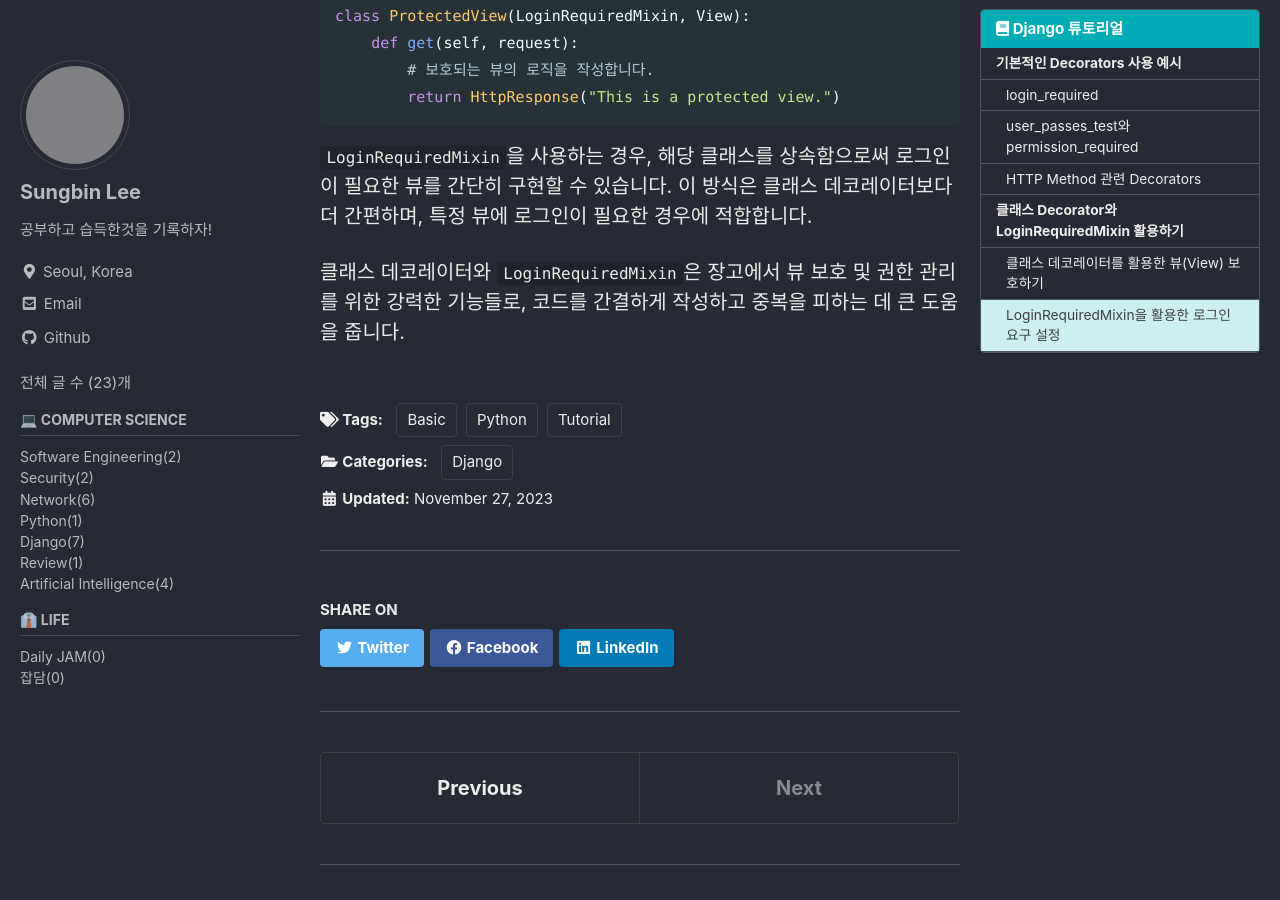
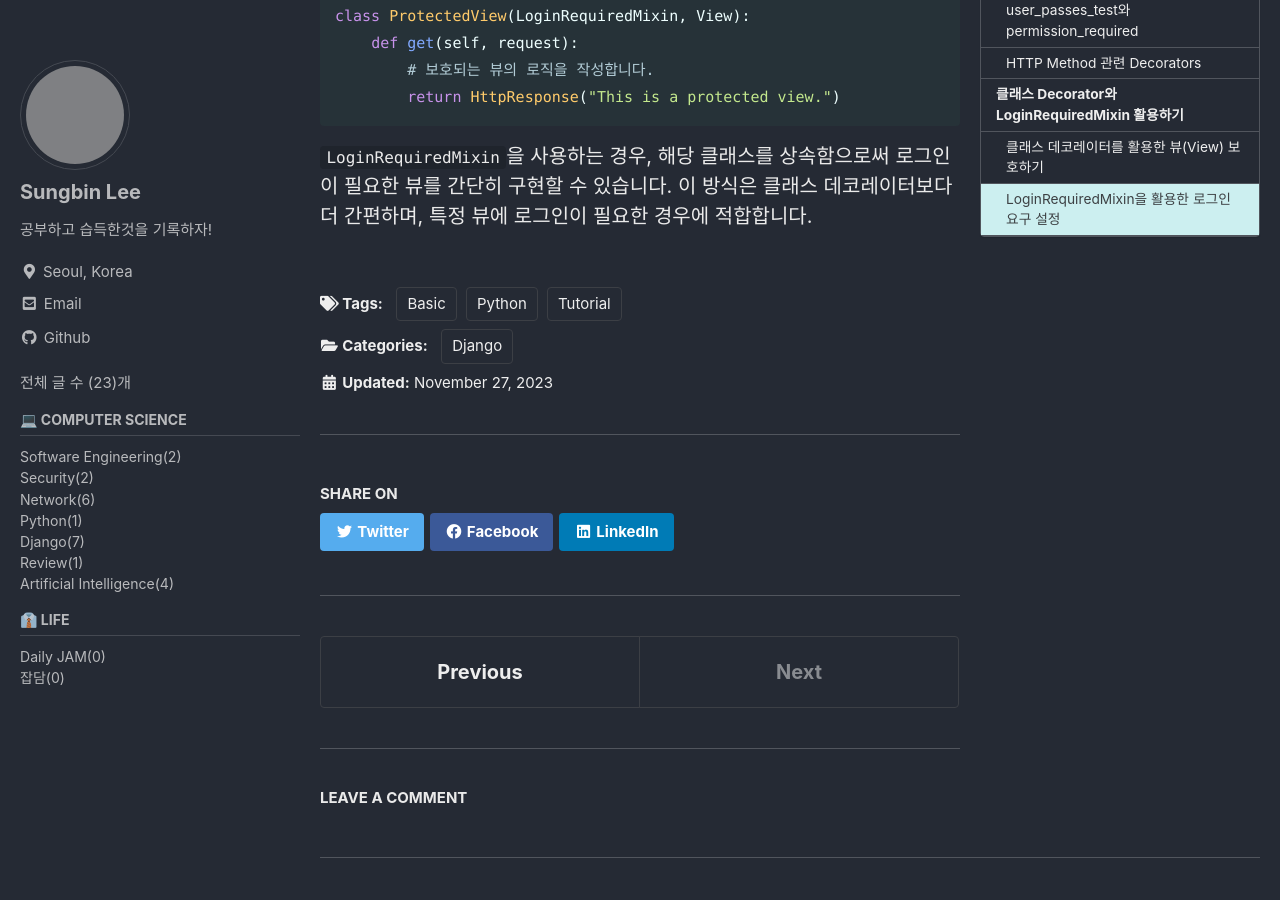
Before and after one commit to sungbinlee/tech.sungbinlee.dev, a Jekyll site: the page built from _posts/Django/2023-11-27-django-decorators.md, in a window 1280 px wide and 900 px high, scrolled down 3228 px. Built offline with Jekyll 4.4.1, drawn with Linux system fonts in a browser that asks for light colours; cached includes are drawn as plain includes; comment, search, counter and statistics services are not loaded; grey boxes are pictures that could not be loaded.

Commit message:
Update 2023-11-27-django-decorators.md

````diff
--- a/_posts/Django/2023-11-27-django-decorators.md
+++ b/_posts/Django/2023-11-27-django-decorators.md
@@ -8,7 +8,7 @@ tags:
   - Tutorial
 toc: true
 toc_sticky: true
-toc_label: "Django 튜토리얼"
+toc_label: "Django Decorators"
 toc_icon: "book"
 ---
 
@@ -115,5 +115,3 @@ class ProtectedView(LoginRequiredMixin, View):
 ```
 
 `LoginRequiredMixin`을 사용하는 경우, 해당 클래스를 상속함으로써 로그인이 필요한 뷰를 간단히 구현할 수 있습니다. 이 방식은 클래스 데코레이터보다 더 간편하며, 특정 뷰에 로그인이 필요한 경우에 적합합니다.
-
-클래스 데코레이터와 `LoginRequiredMixin`은 장고에서 뷰 보호 및 권한 관리를 위한 강력한 기능들로, 코드를 간결하게 작성하고 중복을 피하는 데 큰 도움을 줍니다.
````
